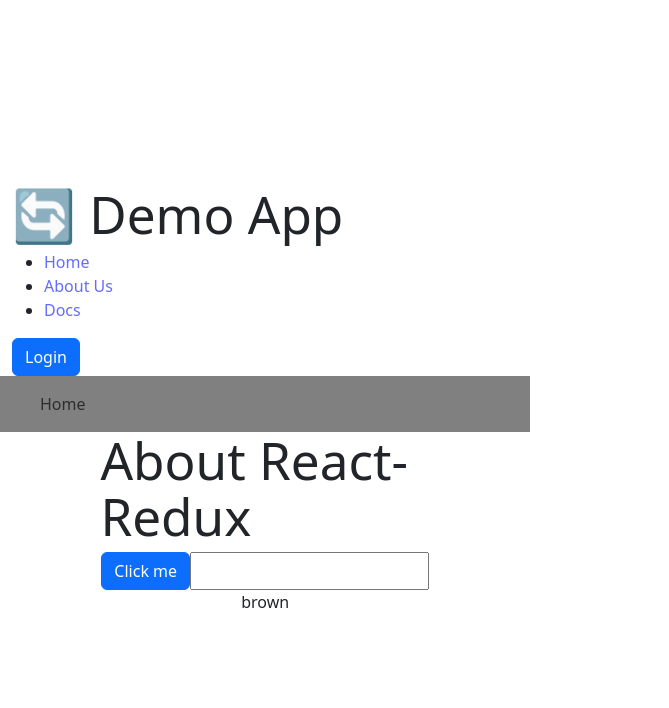
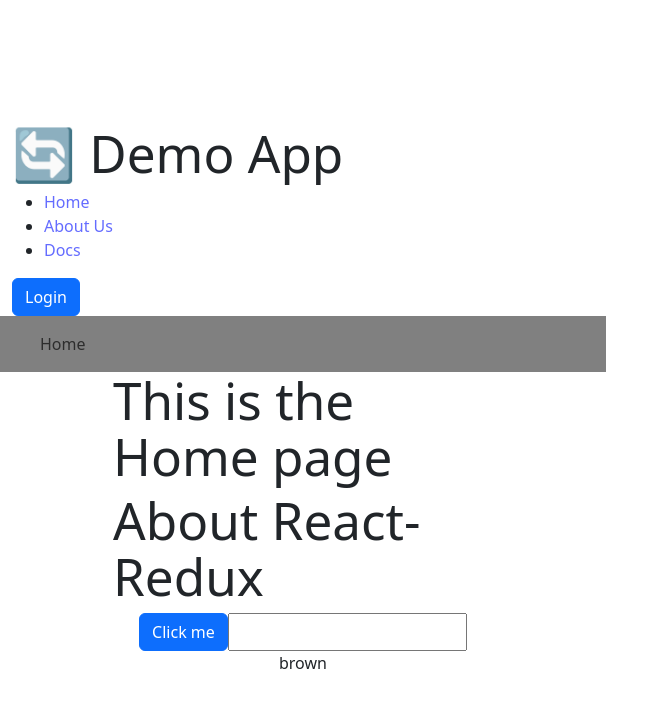
Before and after one commit to hcfairbanks/educational, a React (Vite) app in the folder frontend/: page / in a window 1280 px wide. Shown: the top 708 px of the page, without its empty margins (0-669 px from the left). Built offline with nearby package versions, Linux system fonts and the light colour scheme.

Commit message:
Home Page

```diff
--- a/frontend/src/pages/Home.tsx
+++ b/frontend/src/pages/Home.tsx
@@ -20,6 +20,7 @@ function Home() {
           <Col xs={12} md={2} lg={2}>
           </Col>
           <Col xs={12} md={8} lg={8}>
+            <h1 style={{display: 'flex', justifyContent: 'center'}}>This is the Home page</h1>
             <h1 style={{display: 'flex', justifyContent: 'center'}}>About React-Redux</h1>
             <div style={{display: 'flex', justifyContent: 'center'}}>
               <Button onClick={outputChangeHandler}>Click me</Button>
```
